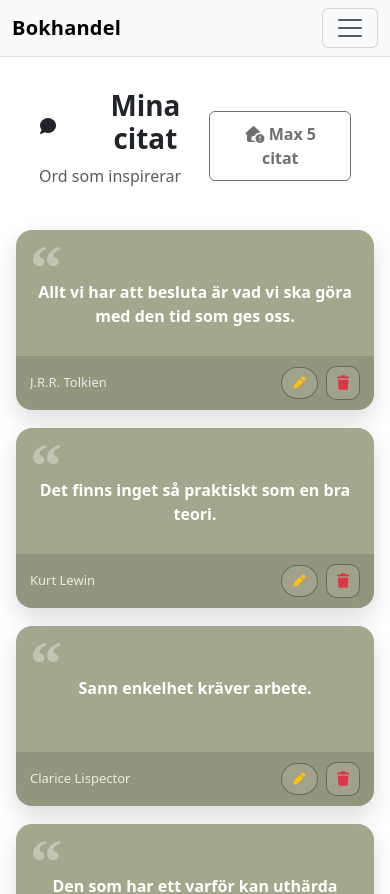
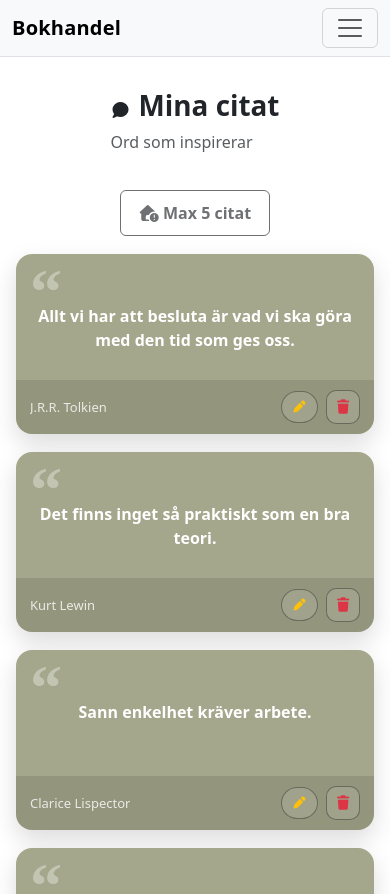
Before and after one commit to marcusmoller97/bookstore, an Angular app in the folder frontend/: page /quotes in a window 390 px wide. Shown: the top 894 px of the page. Built offline with nearby package versions, Linux system fonts and the light colour scheme; sample sign-in values are in the browser's storage; a small style sheet from the web is missing; a web font is replaced by a local one.

Commit message:
style: update my-quotes layout with header-div class and responsive adjustments

```diff
--- a/frontend/src/app/features/quotes/pages/my-quotes/my-quotes.html
+++ b/frontend/src/app/features/quotes/pages/my-quotes/my-quotes.html
@@ -1,9 +1,9 @@
 <div
-  class="d-flex justify-content-between align-items-center mx-auto mt-4"
+  class="header-div d-flex justify-content-between align-items-center mx-auto mt-4"
   style="width: 80%; max-width: 1100px"
 >
   <div class="pt-2">
-    <div class="d-flex align-items-center justify-content-center gap-4">
+    <div class="d-flex align-items-center justify-content-center gap-2">
       <i class="fa-regular fa-comment quote-main-header"></i>
       <h1 class="font-weight-bold text-center quote-main-header">Mina citat</h1>
     </div>
--- a/frontend/src/app/features/quotes/pages/my-quotes/my-quotes.scss
+++ b/frontend/src/app/features/quotes/pages/my-quotes/my-quotes.scss
@@ -152,3 +152,11 @@ $shadow: 0 10px 24px rgba(0,0,0,.14);
     max-width: 520px;
   }
 }
+
+@media  (max-width: 400px) {
+    .header-div {
+        flex-direction: column;
+        gap: 12px;
+    }
+
+}
```
